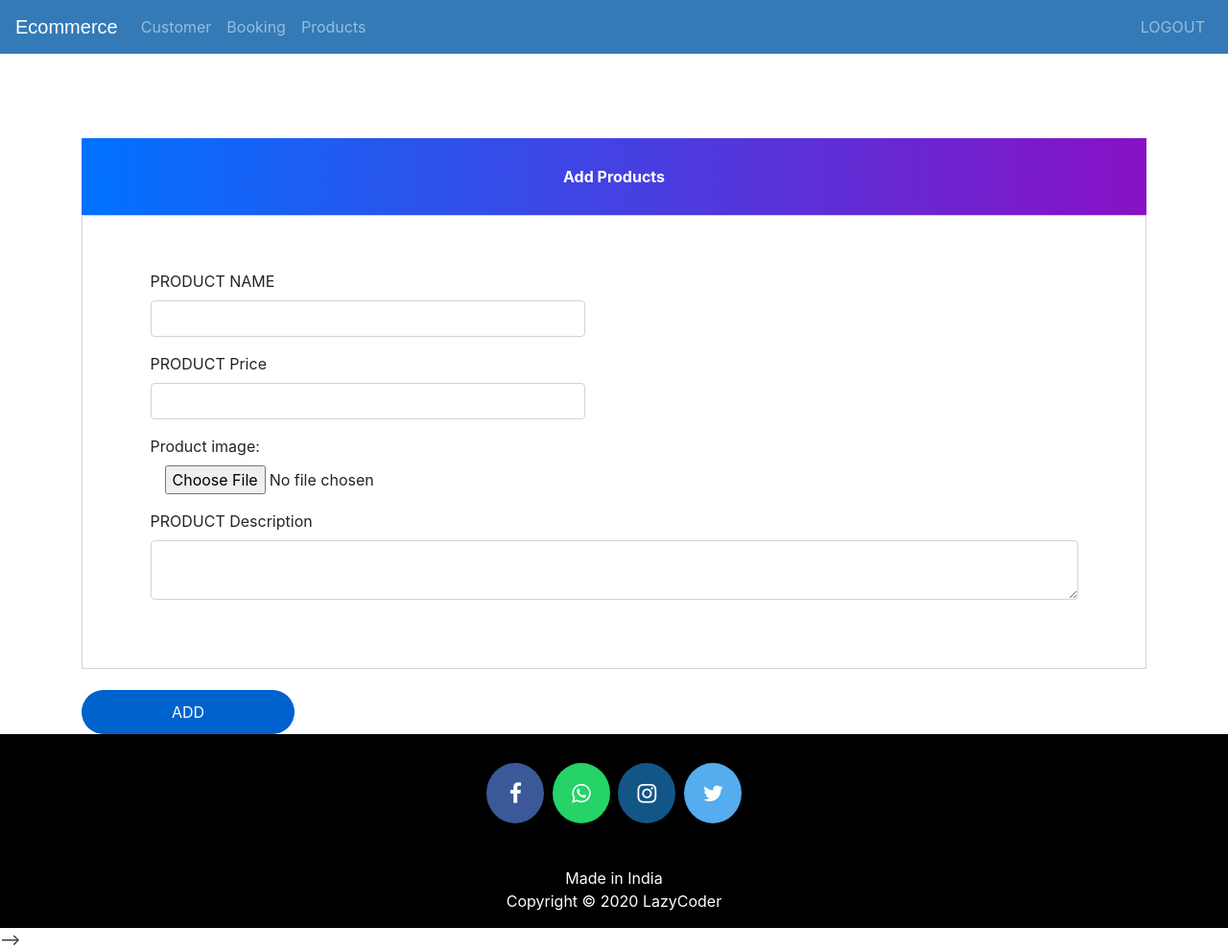
After one commit to Ree3a/Flower, a Django app: page /addproduct in a window 1280 px wide. The commit adds this page. Shown: the whole page at 96% size. Run offline with Django 4.2, Linux system fonts and the light colour scheme; the visitor is signed in with stand-in values (Sample User, id 1); some libraries are stand-ins or nearby versions.

Commit message:
adding products

```diff
--- a/Flower/Flower/urls.py
+++ b/Flower/Flower/urls.py
@@ -23,7 +23,7 @@ from django.conf import settings
 
 
 urlpatterns = [
-    # path('admin/', auth_views.LoginView.as_view(template_name='adminControl/adminlogin.html'), name='admin'),
+    path('admin/', auth_views.LoginView.as_view(template_name='adminControl/adminlogin.html'), name='admin'),
     path('admin/', admin.site.urls),
     path('', include('Fulbari.urls')),
     path('', include('Product.urls')),
--- a/Flower/Product/urls.py
+++ b/Flower/Product/urls.py
@@ -10,5 +10,5 @@ from Product import views
 urlpatterns = [
 
      path('admin-products', views.admin_products_view,name='admin-products'),
-     # path('addproduct', views.admin_add_product, name='addproduct'),
+     path('addproduct', views.admin_add_product_view, name='addproduct'),
 ]
--- a/Flower/Product/views.py
+++ b/Flower/Product/views.py
@@ -21,12 +21,11 @@ def admin_products_view(request):
 
 # admin add product by clicking on floating button
 @login_required(login_url='admin')
-def admin_add_product(request):
-    print(request.FILES)
-    if request.method=="POST":
-        products=ProductForm(request.POST,request.FILES)
-        products.save()
-        return redirect ("adminControl/adminlogin.html")
-    else:
-        products=ProductForm()
-    return render (request,"adminControl/addproduct.html",{'products':products})
+def admin_add_product_view(request):
+    productForm=forms.ProductForm()
+    if request.method=='POST':
+        productForm=forms.ProductForm(request.POST, request.FILES)
+        if productForm.is_valid():
+            productForm.save()
+        return HttpResponseRedirect('admin-products')
+    return render(request,'adminControl/addproduct.html',{'productForm':productForm})
--- /dev/null
+++ b/Flower/templates/adminControl/addproduct.html
@@ -0,0 +1,111 @@
+{% extends 'admin_base.html' %}
+
+{% block content %}
+
+
+{% load static %}
+
+
+<head>
+  <style media="screen">
+    a:link {
+      text-decoration: none;
+    }
+
+    .note {
+      text-align: center;
+      height: 80px;
+      background: -webkit-linear-gradient(left, #0072ff, #8811c5);
+      color: #fff;
+      font-weight: bold;
+      line-height: 80px;
+    }
+
+    .form-content {
+      padding: 5%;
+      border: 1px solid #ced4da;
+      margin-bottom: 2%;
+    }
+
+    .form-control {
+      border-radius: 1.5rem;
+    }
+
+    .btnSubmit {
+      border: none;
+      border-radius: 1.5rem;
+      padding: 1%;
+      width: 20%;
+      cursor: pointer;
+      background: #0062cc;
+      color: #fff;
+    }
+
+    .menu {
+      top: 50px;
+    }
+  </style>
+
+  <link href="//maxcdn.bootstrapcdn.com/bootstrap/4.1.1/css/bootstrap.min.css" rel="stylesheet" id="bootstrap-css">
+  <script src="//maxcdn.bootstrapcdn.com/bootstrap/4.1.1/js/bootstrap.min.js"></script>
+  <script src="//cdnjs.cloudflare.com/ajax/libs/jquery/3.2.1/jquery.min.js"></script>
+</head>
+<br><br><br><br><br><br>
+
+<form method="POST" enctype="multipart/form-data">
+  {% csrf_token %}
+  <div class="container register-form">
+    <div class="form">
+      <div class="note">
+        <p>Add Products</p>
+      </div>
+      <div class="form-content">
+        <div class="row">
+          <div class="col-md-6">
+            <div class="form-group">
+              <label class="col-md-4 control-label" for="">PRODUCT NAME</label>
+              <div class="col-md-12">
+                <input name="name" placeholder="" class="form-control input-md" required="" type="text">
+
+              </div>
+            </div>
+            <div class="form-group">
+              <label class="col-md-4 control-label" for="">PRODUCT Price</label>
+              <div class="col-md-12">
+                <input name="price" placeholder="" class="form-control input-md" required="" type="number">
+
+              </div>
+            </div>
+
+          </div>
+        </div>
+
+        <div class="col-md-6">
+          <div class="form-group">
+            <label for="id_product_image">Product image:</label>
+            <div class="col-md-4">
+              <input type="file" name="product_image" accept="image/*" id="id_product_image">
+
+            </div>
+          </div>
+
+        </div>
+        <div class="form-group">
+          <label class="col-md-4 control-label" for="">PRODUCT Description</label>
+          <div class="col-md-12">
+
+            <textarea name="description" placeholder="" class="form-control input-md" required=""
+              type="text"> </textarea>
+
+          </div>
+
+        </div>
+      </div>
+    </div>
+    <button type="submit" class="btnSubmit"> ADD</button>
+  </div>
+  </div>
+  </div>
+</form>
+
+{% endblock %}
--- a/Flower/templates/adminControl/admin_product.html
+++ b/Flower/templates/adminControl/admin_product.html
@@ -78,7 +78,7 @@
   </div>
 </div>
 <!-- add product floating button -->
-<a href="/" class="float">
+<a href="/addproduct" class="float">
 <i class="fa fa-plus my-float"></i>
 </a>
 
```
Also changed, not shown: Flower/templates/adminControl/addprodut.html (deleted, +0 -106 lines), Flower/assets/product_image/blog.PNG (added), Flower/assets/product_image/vdaywebtitle_slide_newcopy_1800x.png (added), 1 other file.
